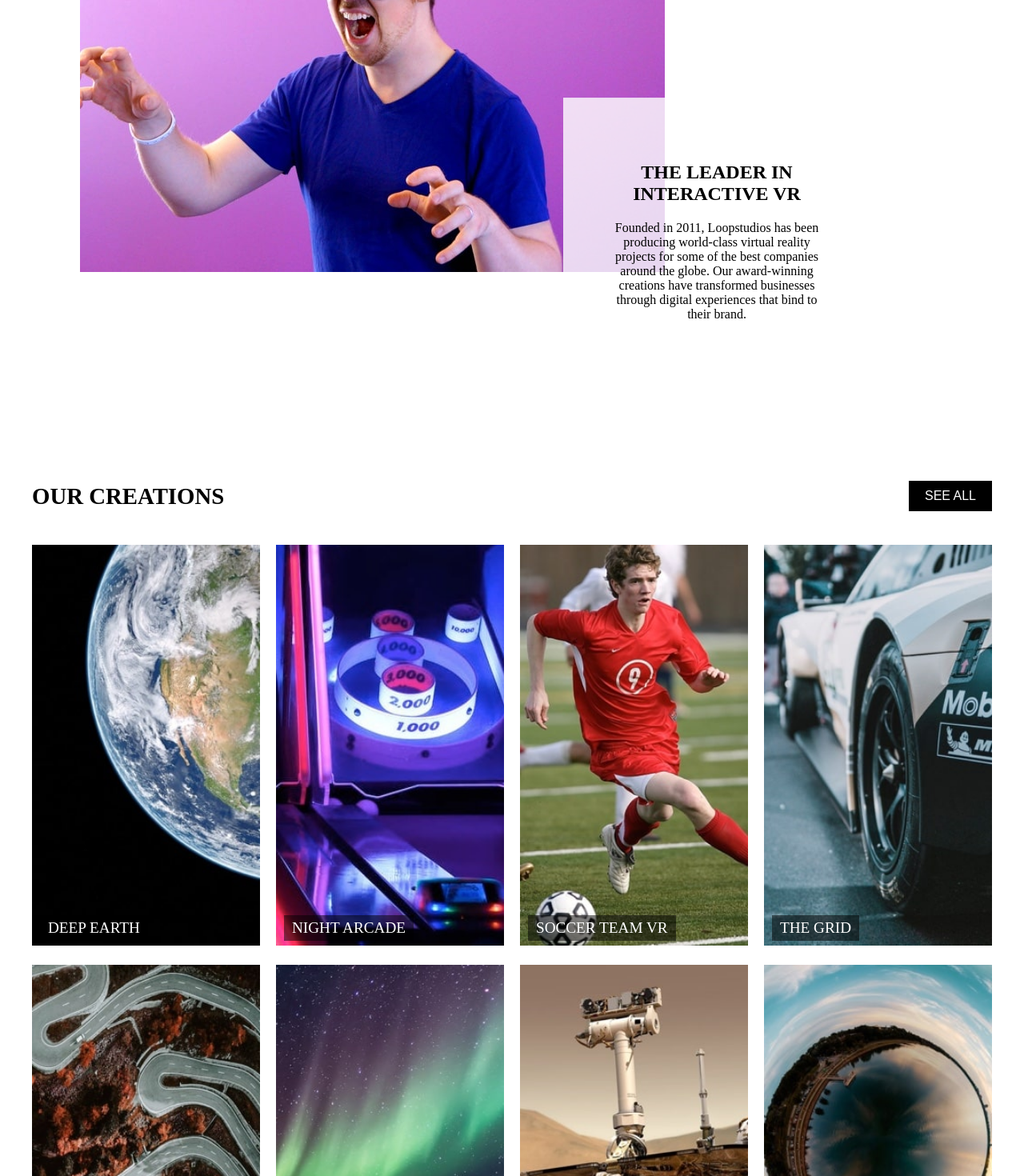
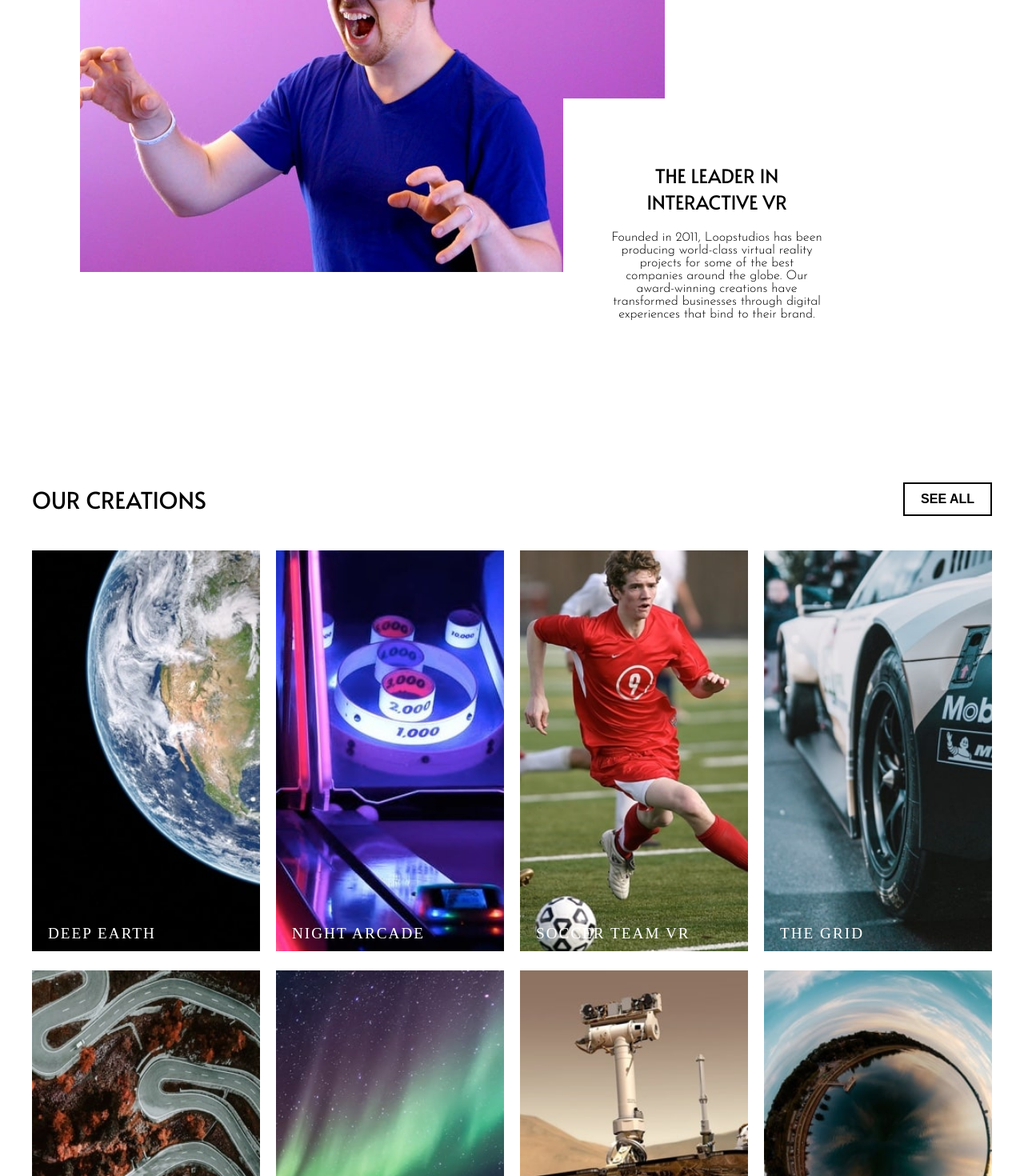
Before and after one commit to daniarsa/Proyecto_loopstudios, a React (Vite) app: page / in a window 1280 px wide. Shown: the part 1060-2530 px from the top of the page at 80% size. Built offline with nearby package versions, Linux system fonts and the light colour scheme.

Commit message:
develop/Actualizando estilos en el componente Main

```diff
--- a/src/components/Main.jsx
+++ b/src/components/Main.jsx
@@ -1,5 +1,5 @@
 import React from 'react';
-import SectionItem from './SectionItem';
+import SectionItem from './Section_infoItem';
 import "../styles/Main.scss";
 
 const creations = [
@@ -15,12 +15,12 @@ const creations = [
 
 const Main = () => {
   return (
-    <section className="gallery">
-      <div className="gallery__header">
+    <section className="cards">
+      <div className="cards__header">
         <h2>OUR CREATIONS</h2>
-        <button className="gallery__see-all">SEE ALL</button>
+        <button className="cards__see-all">SEE ALL</button>
       </div>
-      <div className="gallery__grid">
+      <div className="cards__grid">
         {creations.map((creation, index) => (
           <SectionItem key={index} title={creation.title} imageUrl={creation.imageUrl} />
         ))}
--- a/src/components/SectionItem.jsx
+++ /dev/null
@@ -1,13 +0,0 @@
-import React from 'react';
-import "../styles/Main.scss";
-
-const SectionItem = ({ title, imageUrl }) => {
-  return (
-    <div className="gallery-item">
-      <img src={imageUrl} alt={title} className="gallery-item__image" />
-      <div className="gallery-item__title">{title}</div>
-    </div>
-  );
-};
-
-export default SectionItem;
--- /dev/null
+++ b/src/components/Section_infoItem.jsx
@@ -0,0 +1,13 @@
+import React from 'react';
+import "../styles/Main.scss";
+
+const Section_infoItem = ({ title, imageUrl }) => {
+  return (
+    <div className="cards-item">
+      <img src={imageUrl} alt={title} className="cards-item__image" />
+      <div className="cards-item__title">{title}</div>
+    </div>
+  );
+};
+
+export default Section_infoItem;
--- a/src/styles/Main.scss
+++ b/src/styles/Main.scss
@@ -1,4 +1,22 @@
-.gallery {
+@import url('https://fonts.googleapis.com/css2?family=Alata&display=swap');
+@import url('https://fonts.googleapis.com/css2?family=Alata&family=Josefin+Sans:ital,wght@0,100..700;1,100..700&display=swap');
+
+// Variables de Colores
+$white: hsl(0, 0%, 100%);
+$black: hsl(0, 0%, 0%);
+$dark-gray: hsl(0, 0%, 55%);
+$very-dark-gray: hsl(0, 0%, 41%);
+
+// Variables de Tipografía
+$font-body: 'Alata', sans-serif;
+$font-heading: 'Josefin Sans', sans-serif;
+
+// Layout de página
+$mobile-width: 375px;
+$desktop-width: 1440px;
+
+
+.cards {
     padding: 40px;
     text-align: center;
 
@@ -9,16 +27,25 @@
       margin-bottom: 20px;
 
       h2 {
+        font-family: $font-body;
         font-size: 1.8rem;
+        font-weight: 400;
       }
 
-      .gallery__see-all {
-        background-color: black;
-        color: white;
+      .cards__see-all {
+        background-color: $white;
+        color: $black;
         padding: 10px 20px;
-        border: none;
+        border: 2px solid $black;
+        font-weight: bold;
         cursor: pointer;
         font-size: 1rem;
+        transition: background-color 0.3s ease, color 0.3s ease;
+
+        &:hover {
+          background-color: $black;
+          color: $white;
+        }
       }
     }
 
@@ -28,9 +55,11 @@
       gap: 20px;
     }
 
-    .gallery-item {
+    .cards-item {
       position: relative;
       overflow: hidden;
+      cursor: pointer;
+      transition: transform 0.3s ease-in-out;
 
       &__image {
         width: 100%;
@@ -42,15 +71,21 @@
         position: absolute;
         bottom: 10px;
         left: 10px;
-        color: white;
+        color: $white;
         font-size: 1.2rem;
         text-transform: uppercase;
-        background-color: rgba(0, 0, 0, 0.5);
+        letter-spacing: 2px;
+        z-index: 10;
+        transition: color 0.3s ease-in-out;
         padding: 5px 10px;
       }
 
-      &:hover .gallery-item__image {
-        transform: scale(1.05);
+      &:hover .cards-item__image {
+        opacity: 0.7;
+      }
+
+      &:hover .cards-item__title {
+        color: black; /* Cambia el color del texto a negro al pasar el cursor */
       }
     }
   }
--- a/src/styles/Section_info.scss
+++ b/src/styles/Section_info.scss
@@ -1,3 +1,21 @@
+@import url('https://fonts.googleapis.com/css2?family=Alata&display=swap');
+@import url('https://fonts.googleapis.com/css2?family=Alata&family=Josefin+Sans:ital,wght@0,100..700;1,100..700&display=swap');
+
+// Variables de Colores
+$white: hsl(0, 0%, 100%);
+$black: hsl(0, 0%, 0%);
+$dark-gray: hsl(0, 0%, 55%);
+$very-dark-gray: hsl(0, 0%, 41%);
+
+// Variables de Tipografía
+$font-body: 'Alata', sans-serif;
+$font-heading: 'Josefin Sans', sans-serif;
+
+// Layout de página
+$mobile-width: 375px;
+$desktop-width: 1440px;
+
+
 .Section_info {
     display: flex;
     align-items: center;
@@ -18,9 +36,20 @@
       top: 70%;
       left: 70%;
       transform: translate(-50%, -50%);
-      background-color: rgba(255, 255, 255, 0.8); /* Fondo semitransparente */
+      background-color: $white;
       padding: 60px;
       max-width: 900px;
       text-align: center;
       }
+
+      h1{
+        font-family: $font-body;
+        font-weight: 400;
+      }
+
+      p{
+        font-family: $font-heading;
+        font-weight: 300;
+      }
+
     }
```
